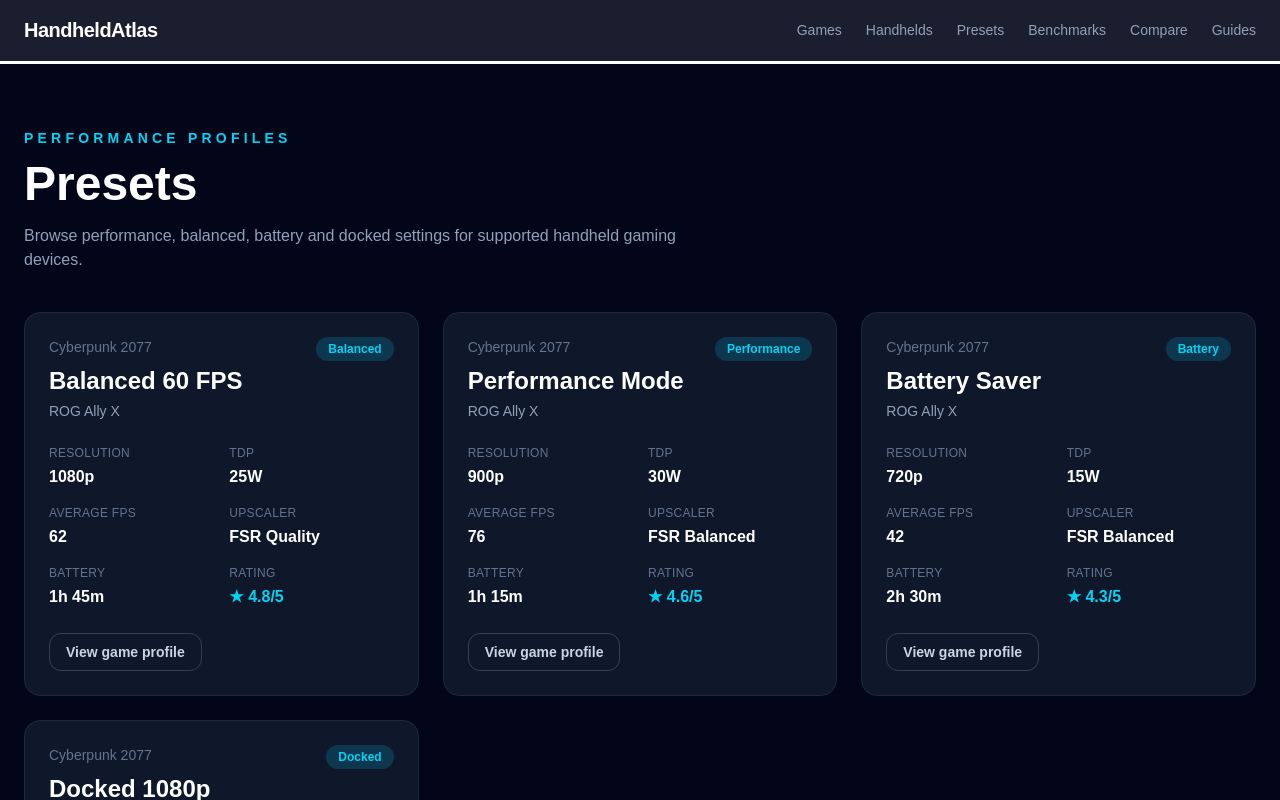
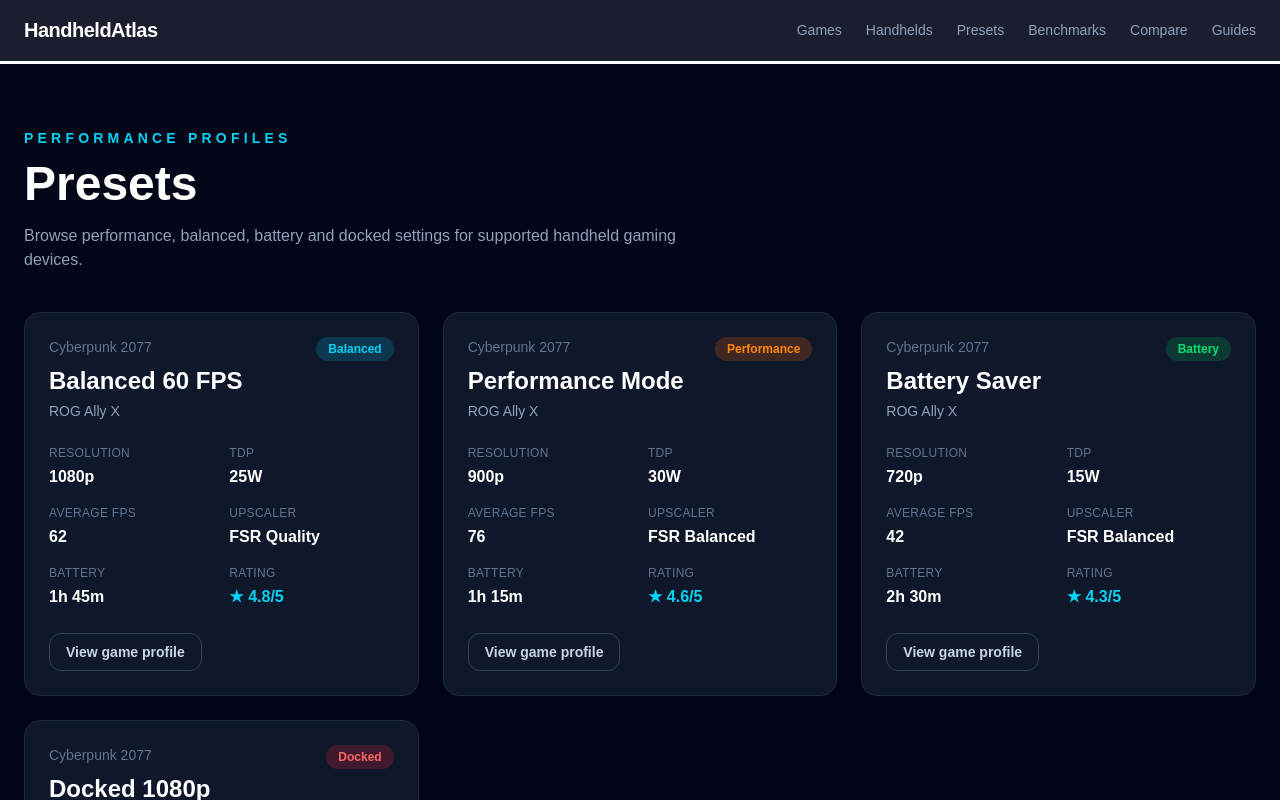
Before and after one commit to nat0r9/handheld-atlas, a Next.js app: page /presets in a window 1280 px wide. Shown: the top 800 px of the page. Built offline with nearby package versions, Linux system fonts and the light colour scheme.

Commit message:
Create shared preset card component

```diff
--- a/app/presets/page.tsx
+++ b/app/presets/page.tsx
@@ -2,6 +2,39 @@
 import { games } from "../../data/games";
 import { handhelds } from "../../data/handhelds";
 import { presets } from "../../data/presets";
+import type { PresetType } from "../../types/presets";
+
+function getPresetStyle(type: PresetType) {
+  switch (type) {
+    case "Performance":
+      return {
+        badge: "bg-orange-500/20 text-orange-400",
+        border: "hover:border-orange-500",
+        glow: "hover:shadow-orange-500/10",
+      };
+
+    case "Balanced":
+      return {
+        badge: "bg-cyan-500/20 text-cyan-400",
+        border: "hover:border-cyan-500",
+        glow: "hover:shadow-cyan-500/10",
+      };
+
+    case "Battery":
+      return {
+        badge: "bg-green-500/20 text-green-400",
+        border: "hover:border-green-500",
+        glow: "hover:shadow-green-500/10",
+      };
+
+    case "Docked":
+      return {
+        badge: "bg-red-500/20 text-red-400",
+        border: "hover:border-red-500",
+        glow: "hover:shadow-red-500/10",
+      };
+  }
+}
 
 export default function PresetsPage() {
   return (
@@ -28,10 +61,12 @@
               (item) => item.slug === preset.handheldSlug,
             );
 
+            const presetStyle = getPresetStyle(preset.type);
+
             return (
               <article
                 key={preset.id}
-                className="rounded-2xl border border-slate-800 bg-slate-900 p-6 transition hover:border-cyan-500"
+                className={`rounded-2xl border border-slate-800 bg-slate-900 p-6 shadow-xl transition duration-200 ${presetStyle.border} ${presetStyle.glow}`}
               >
                 <div className="flex items-start justify-between gap-4">
                   <div>
@@ -48,7 +83,9 @@
                     </p>
                   </div>
 
-                  <span className="rounded-full bg-cyan-500/20 px-3 py-1 text-xs font-bold text-cyan-400">
+                  <span
+                    className={`rounded-full px-3 py-1 text-xs font-bold ${presetStyle.badge}`}
+                  >
                     {preset.type}
                   </span>
                 </div>
```
Also changed, not shown: components/PresetCard.tsx (added).
